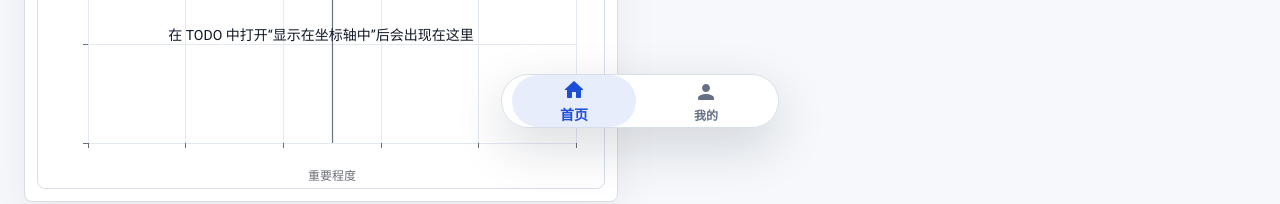
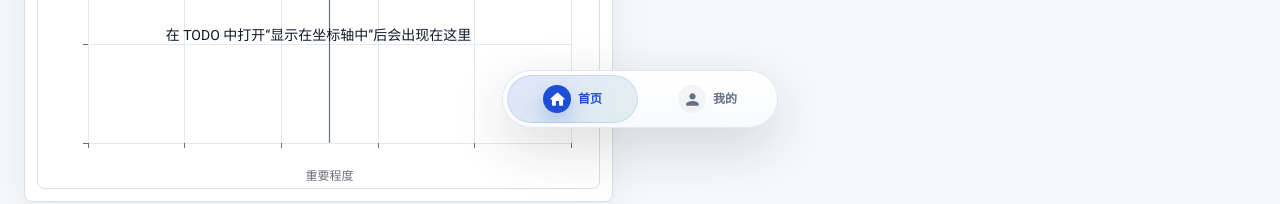
Before and after one commit to leon-claw/todo-matrix, a React (Vite) app: page / in a window 1280 px wide. Shown: the part 654-858 px from the top of the page. Built offline with nearby package versions, Linux system fonts and the light colour scheme; no server answers; what @capacitor/core would draw is missing.

Commit message:
style: :lipstick:  自定义滚动条，样式优化

```diff
--- a/src/components/AppBottomNavigation.tsx
+++ b/src/components/AppBottomNavigation.tsx
@@ -1,6 +1,7 @@
-import { BottomNavigation, BottomNavigationAction, Box, Paper } from '@mui/material';
+import { Box, ButtonBase, Paper, Typography } from '@mui/material';
 import HomeRoundedIcon from '@mui/icons-material/HomeRounded';
 import PersonRoundedIcon from '@mui/icons-material/PersonRounded';
+import { alpha } from '@mui/material/styles';
 import { appNavigationItems, type AppPage } from '../lib/appNavigation';
 
 interface AppBottomNavigationProps {
@@ -16,7 +17,7 @@ const navigationIcons: Record<AppPage, typeof HomeRoundedIcon> = {
 export function AppBottomNavigation({ activePage, onPageChange }: AppBottomNavigationProps) {
   return (
     <Box
-      aria-label="主导航"
+      aria-label="Primary navigation"
       component="nav"
       sx={{
         bottom: { xs: 0, md: 18 },
@@ -33,57 +34,120 @@ export function AppBottomNavigation({ activePage, onPageChange }: AppBottomNavig
     >
       <Paper
         elevation={0}
-        sx={{
-          backdropFilter: 'blur(18px)',
-          bgcolor: 'rgba(255, 255, 255, 0.92)',
+        sx={(theme) => ({
+          backdropFilter: 'blur(22px) saturate(1.2)',
+          background:
+            'linear-gradient(180deg, rgba(255,255,255,0.94), rgba(248,250,252,0.88))',
           border: 1,
-          borderColor: 'divider',
+          borderColor: alpha(theme.palette.primary.main, 0.12),
           borderRadius: { xs: 3, md: 999 },
           boxShadow: {
-            xs: '0 -10px 28px rgba(15, 23, 42, 0.10)',
-            md: '0 18px 52px rgba(15, 23, 42, 0.16)',
+            xs: `0 -14px 36px ${alpha(theme.palette.grey[900], 0.12)}`,
+            md: `0 18px 54px ${alpha(theme.palette.grey[900], 0.16)}`,
           },
-          maxWidth: { xs: 420, md: 'none' },
-          minWidth: { md: 278 },
+          maxWidth: { xs: 430, md: 'none' },
+          minWidth: { md: 276 },
           overflow: 'hidden',
+          p: 0.5,
           pointerEvents: 'auto',
+          position: 'relative',
           width: { xs: '100%', md: 'auto' },
-        }}
+        })}
       >
-        <BottomNavigation
-          showLabels
-          value={activePage}
-          onChange={(_, value: AppPage) => onPageChange(value)}
+        <Box
           sx={{
-            bgcolor: 'transparent',
-            height: { xs: 58, md: 52 },
-            px: { xs: 0.5, md: 0.75 },
-            '& .MuiBottomNavigationAction-root': {
-              borderRadius: { xs: 2, md: 999 },
-              color: 'text.secondary',
-              gap: 0.25,
-              minWidth: { xs: 0, md: 112 },
-              mx: { xs: 0.25, md: 0.5 },
-              px: { xs: 1, md: 1.75 },
-              transition: 'background-color 160ms ease, color 160ms ease, transform 160ms ease',
-            },
-            '& .MuiBottomNavigationAction-root.Mui-selected': {
-              bgcolor: 'rgba(29, 78, 216, 0.10)',
-              color: 'primary.main',
-            },
-            '& .MuiBottomNavigationAction-label': {
-              fontSize: 12,
-              fontWeight: 800,
-              letterSpacing: 0,
-            },
+            display: 'grid',
+            gap: 0.5,
+            gridTemplateColumns: `repeat(${appNavigationItems.length}, minmax(0, 1fr))`,
           }}
         >
           {appNavigationItems.map((item) => {
             const Icon = navigationIcons[item.id];
+            const selected = item.id === activePage;
 
-            return <BottomNavigationAction key={item.id} icon={<Icon />} label={item.label} value={item.id} />;
+            return (
+              <ButtonBase
+                key={item.id}
+                aria-current={selected ? 'page' : undefined}
+                onClick={() => onPageChange(item.id)}
+                sx={(theme) => ({
+                  alignItems: 'center',
+                  borderRadius: { xs: 2.5, md: 999 },
+                  color: selected ? 'primary.main' : 'text.secondary',
+                  display: 'flex',
+                  gap: { xs: 0.75, md: 0.85 },
+                  justifyContent: 'center',
+                  minHeight: { xs: 54, md: 48 },
+                  minWidth: { xs: 0, md: 126 },
+                  overflow: 'hidden',
+                  px: { xs: 1.25, md: 1.75 },
+                  position: 'relative',
+                  transition:
+                    'color 180ms ease, transform 180ms ease, background-color 180ms ease',
+                  '&::before': {
+                    background: selected
+                      ? `linear-gradient(135deg, ${alpha(theme.palette.primary.main, 0.14)}, ${alpha(
+                          theme.palette.secondary.main,
+                          0.1,
+                        )})`
+                      : 'transparent',
+                    border: selected ? `1px solid ${alpha(theme.palette.primary.main, 0.13)}` : '1px solid transparent',
+                    borderRadius: 'inherit',
+                    content: '""',
+                    inset: 0,
+                    position: 'absolute',
+                    transition: 'background 180ms ease, border-color 180ms ease',
+                  },
+                  '&:hover': {
+                    bgcolor: selected ? 'transparent' : alpha(theme.palette.primary.main, 0.05),
+                    color: selected ? 'primary.main' : 'text.primary',
+                    transform: { xs: 'none', md: 'translateY(-1px)' },
+                  },
+                  '&:active': {
+                    transform: 'translateY(0)',
+                  },
+                })}
+              >
+                <Box
+                  sx={(theme) => ({
+                    alignItems: 'center',
+                    bgcolor: selected ? 'primary.main' : alpha(theme.palette.grey[500], 0.1),
+                    borderRadius: 999,
+                    color: selected ? 'primary.contrastText' : 'text.secondary',
+                    display: 'inline-flex',
+                    flex: '0 0 auto',
+                    height: { xs: 30, md: 28 },
+                    justifyContent: 'center',
+                    position: 'relative',
+                    transition: 'background-color 180ms ease, color 180ms ease, box-shadow 180ms ease',
+                    width: { xs: 30, md: 28 },
+                    zIndex: 1,
+                    ...(selected
+                      ? {
+                          boxShadow: `0 10px 22px ${alpha(theme.palette.primary.main, 0.28)}`,
+                        }
+                      : null),
+                  })}
+                >
+                  <Icon sx={{ fontSize: 19 }} />
+                </Box>
+                <Typography
+                  component="span"
+                  sx={{
+                    fontSize: 12,
+                    fontWeight: selected ? 900 : 800,
+                    letterSpacing: 0,
+                    lineHeight: 1,
+                    position: 'relative',
+                    zIndex: 1,
+                  }}
+                >
+                  {item.label}
+                </Typography>
+              </ButtonBase>
+            );
           })}
-        </BottomNavigation>
+        </Box>
       </Paper>
     </Box>
   );
--- a/src/styles.css
+++ b/src/styles.css
@@ -2,6 +2,8 @@ html {
   min-width: 320px;
   min-height: 100%;
   background: #f6f8fb;
+  overflow-y: scroll;
+  scrollbar-gutter: stable;
 }
 
 body {
@@ -11,6 +13,36 @@ body {
     linear-gradient(180deg, #eef3f9 0, #f6f8fb 260px),
     #f6f8fb;
   color: #111827;
+}
+
+* {
+  scrollbar-color: rgba(71, 85, 105, 0.52) rgba(226, 232, 240, 0.42);
+  scrollbar-width: thin;
+}
+
+*::-webkit-scrollbar {
+  width: 10px;
+  height: 10px;
+}
+
+*::-webkit-scrollbar-track {
+  background: rgba(226, 232, 240, 0.32);
+}
+
+*::-webkit-scrollbar-thumb {
+  border: 2px solid transparent;
+  border-radius: 999px;
+  background:
+    linear-gradient(180deg, rgba(100, 116, 139, 0.7), rgba(51, 65, 85, 0.58))
+    border-box;
+  background-clip: padding-box;
+}
+
+*::-webkit-scrollbar-thumb:hover {
+  background:
+    linear-gradient(180deg, rgba(59, 130, 246, 0.78), rgba(29, 78, 216, 0.68))
+    border-box;
+  background-clip: padding-box;
 }
 
 #root {
```
